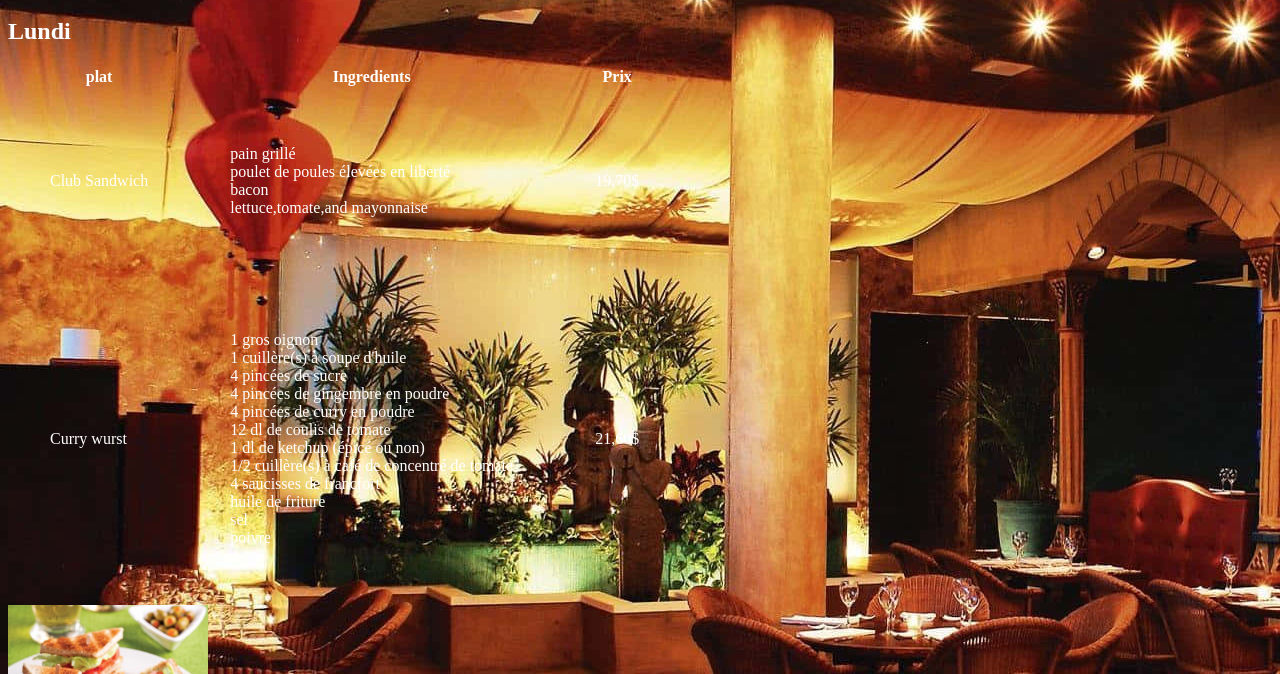
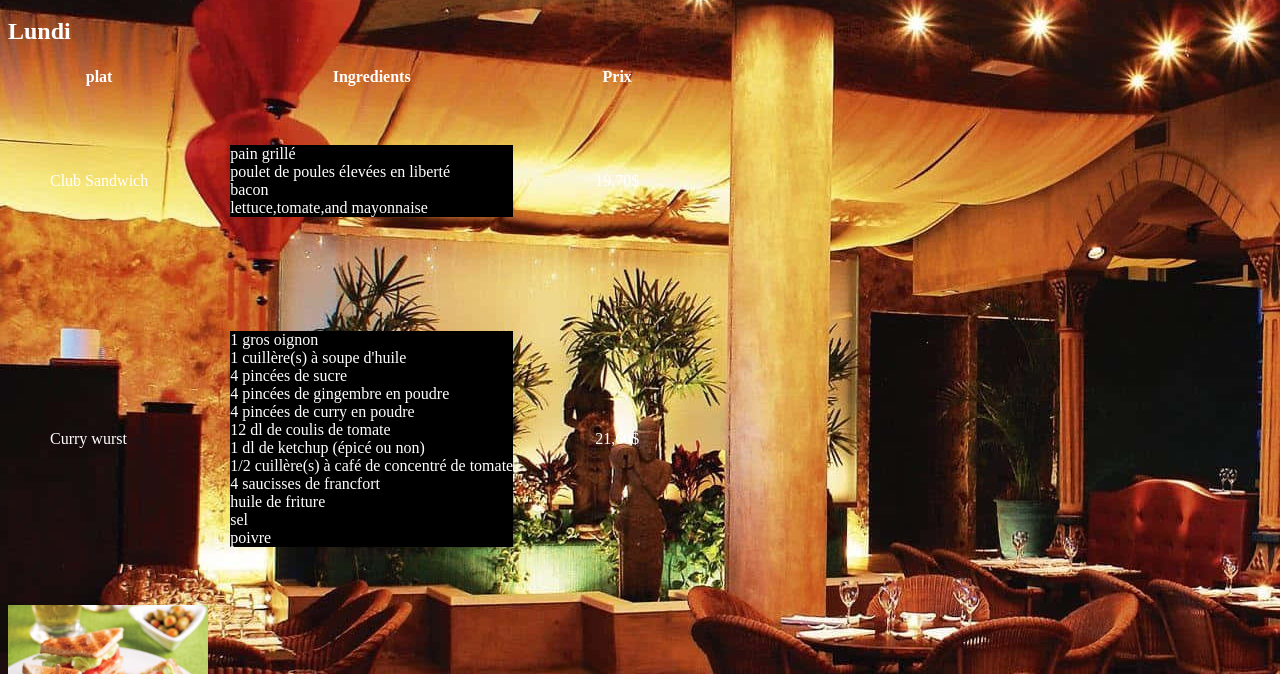
Before and after one commit to D4V1D-1199/D4V1D-1199.github.io, a plain HTML site: page menu.html in a window 1280 px wide. Shown: the part 126-800 px from the top of the page. Drawn offline with Linux system fonts and the light colour scheme.

Commit message:
Update menu.html

```diff
--- a/menu.html
+++ b/menu.html
@@ -13,6 +13,9 @@
   background-image: url('images/restaurant-background-2ez77umko2vj5w02.jpg');
   color: white;
 }
+            p{
+                background-color:black;
+                color:white;
 
         </style>
     <a href=index.html>Acceuil</a>
```
